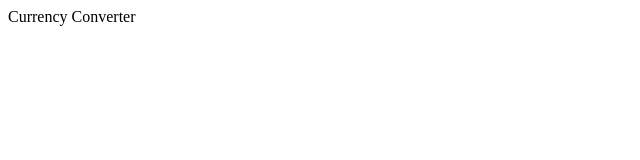
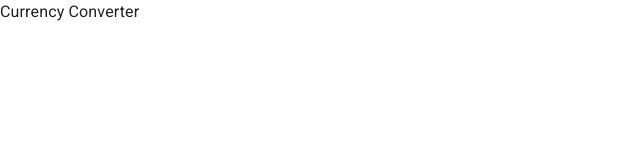
Before and after one commit to r34son/currency-converter, a React (Create React App) app: page / in a window 1280 px wide. Shown: the top 160 px of the page, without its empty margins (0-640 px from the left). Built offline with nearby package versions, Linux system fonts and the light colour scheme.

Commit message:
Added mui and theming

```diff
--- a/package.json
+++ b/package.json
@@ -3,6 +3,10 @@
   "version": "0.1.0",
   "private": true,
   "dependencies": {
+    "@emotion/react": "^11.4.1",
+    "@emotion/styled": "^11.3.0",
+    "@mui/icons-material": "^5.0.0",
+    "@mui/material": "^5.0.0",
     "@testing-library/jest-dom": "^5.14.1",
     "@testing-library/react": "^11.1.0",
     "@testing-library/user-event": "^13.2.1",
--- a/public/index.html
+++ b/public/index.html
@@ -7,7 +7,11 @@
     <meta name="theme-color" content="#000000" />
     <meta
       name="description"
-      content="Web site created using create-react-app"
+      content="Simple react currency converter"
+    />
+    <link
+      rel="stylesheet"
+      href="https://fonts.googleapis.com/css?family=Roboto:300,400,500,700&display=swap"
     />
     <link rel="apple-touch-icon" href="%PUBLIC_URL%/logo192.png" />
     <!--
--- a/src/App.tsx
+++ b/src/App.tsx
@@ -1,12 +1,34 @@
+import { useCallback, useMemo, useState } from 'react';
 import { QueryClientProvider } from 'react-query';
+import { ThemeProvider, createTheme } from '@mui/material/styles';
+import { CssBaseline, PaletteMode, useMediaQuery } from '@mui/material';
+import PaletteModeContext from './PaletteModeContext';
 import queryClient from './queryClient';
 
-const App = () => (
+const App = () => {
+  const prefersDarkMode = useMediaQuery('(prefers-color-scheme: dark)', { noSsr: true });
+  const [paletteMode, setPaletteMode] = useState<PaletteMode>(prefersDarkMode ? 'dark' : 'light');
+
+  const toggleMode = useCallback(
+    () => setPaletteMode((prevMode) => (prevMode === 'light' ? 'dark' : 'light')),
+    [],
+  );
+
+  // Update the theme only if the mode changes
+  const theme = useMemo(() => createTheme({ palette: { mode: paletteMode } }), [paletteMode]);
+
+  return (
     <QueryClientProvider client={queryClient}>
+      <PaletteModeContext.Provider value={toggleMode}>
+        <ThemeProvider theme={theme}>
+          <CssBaseline />
           <div className="App">
             Currency Converter
           </div>
+        </ThemeProvider>
+      </PaletteModeContext.Provider>
     </QueryClientProvider>
   );
+};
 
 export default App;
--- /dev/null
+++ b/src/PaletteModeContext.ts
@@ -0,0 +1,3 @@
+import { createContext } from 'react';
+
+export default createContext<() => void>(() => {});
--- /dev/null
+++ b/src/components/PaletteModeSwitch.tsx
@@ -0,0 +1,22 @@
+import { ToggleButton, useTheme } from '@mui/material';
+import { useContext } from 'react';
+import DarkModeIcon from '@mui/icons-material/DarkMode';
+import LightModeIcon from '@mui/icons-material/LightMode';
+import PaletteModeContext from '../PaletteModeContext';
+
+const PaletteModeSwitch = () => {
+  const theme = useTheme();
+  const toggleMode = useContext(PaletteModeContext);
+
+  return (
+    <ToggleButton
+      value=""
+      size="small"
+      onClick={toggleMode}
+    >
+      {theme.palette.mode === 'dark' ? <DarkModeIcon /> : <LightModeIcon />}
+    </ToggleButton>
+  );
+};
+
+export default PaletteModeSwitch;
```
Also changed, not shown: 2 other files (tests, documents, lock files or other folders). Lines whose indentation alone changed are shown as unchanged.
